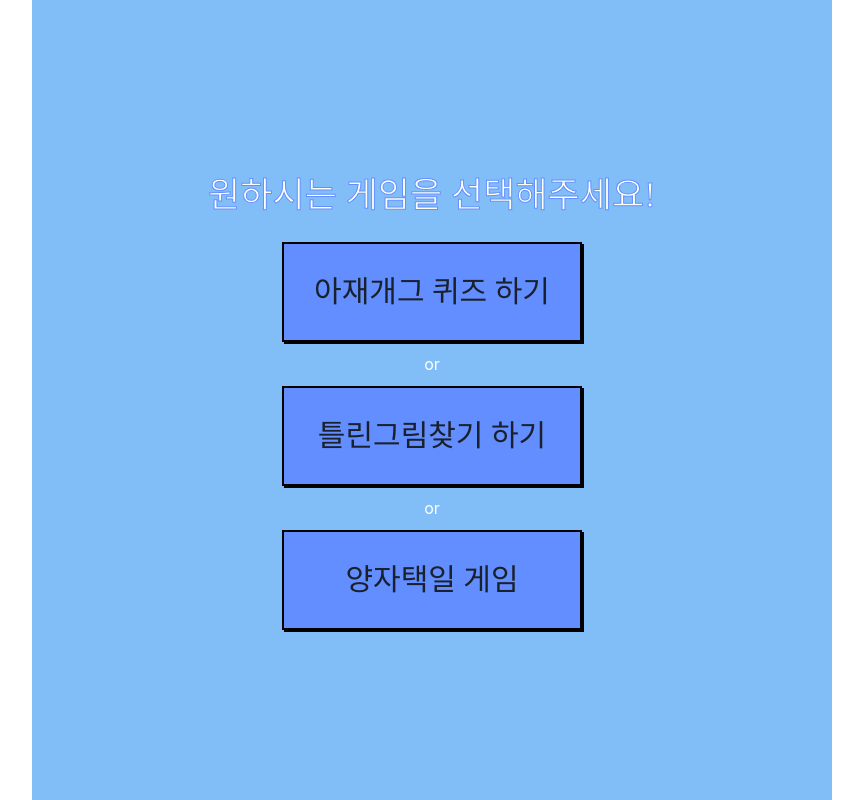
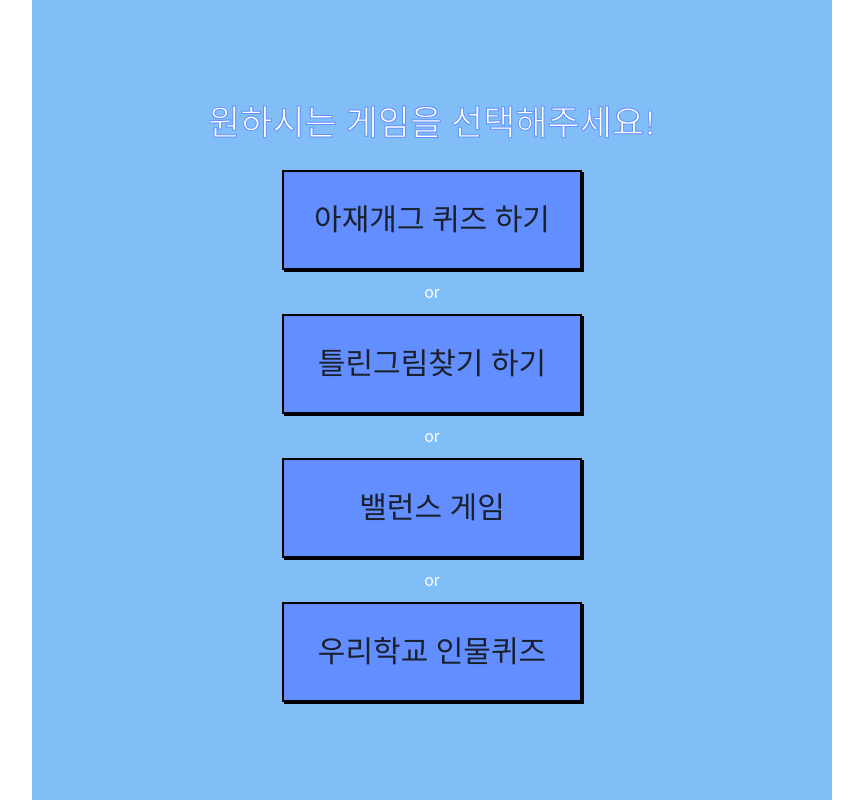
Before and after one commit to DadjokesTeam/dadjoke, a React (Create React App) app: page /select in a window 1280 px wide. Shown: the whole page, without its empty margins (208-1071 px from the left). Built offline with nearby package versions, Linux system fonts and the light colour scheme; a web font is replaced by a local one.

Commit message:
add button and edit 양자택일 -> 밸런스게임

```diff
--- a/src/Pages/SelectPage/index.jsx
+++ b/src/Pages/SelectPage/index.jsx
@@ -4,7 +4,6 @@ import { Link } from "react-router-dom";
 import * as S from "./style";
 
 const Select = () => {
-
   return (
     <S.Container>
       <S.SelectTitle>원하시는 게임을 선택해주세요!</S.SelectTitle>
@@ -17,8 +16,12 @@ const Select = () => {
           <Button content="틀린그림찾기 하기" />
         </Link>
         <S.SelectMessage>or</S.SelectMessage>
-        <Link to="/">
-          <Button content="양자택일 게임" />
+        <Link to="/balance/1">
+          <Button content="밸런스 게임" />
+        </Link>
+        <S.SelectMessage>or</S.SelectMessage>
+        <Link to="/human/1">
+          <Button content="우리학교 인물퀴즈" />
         </Link>
       </S.ButtonContainer>
     </S.Container>
```
